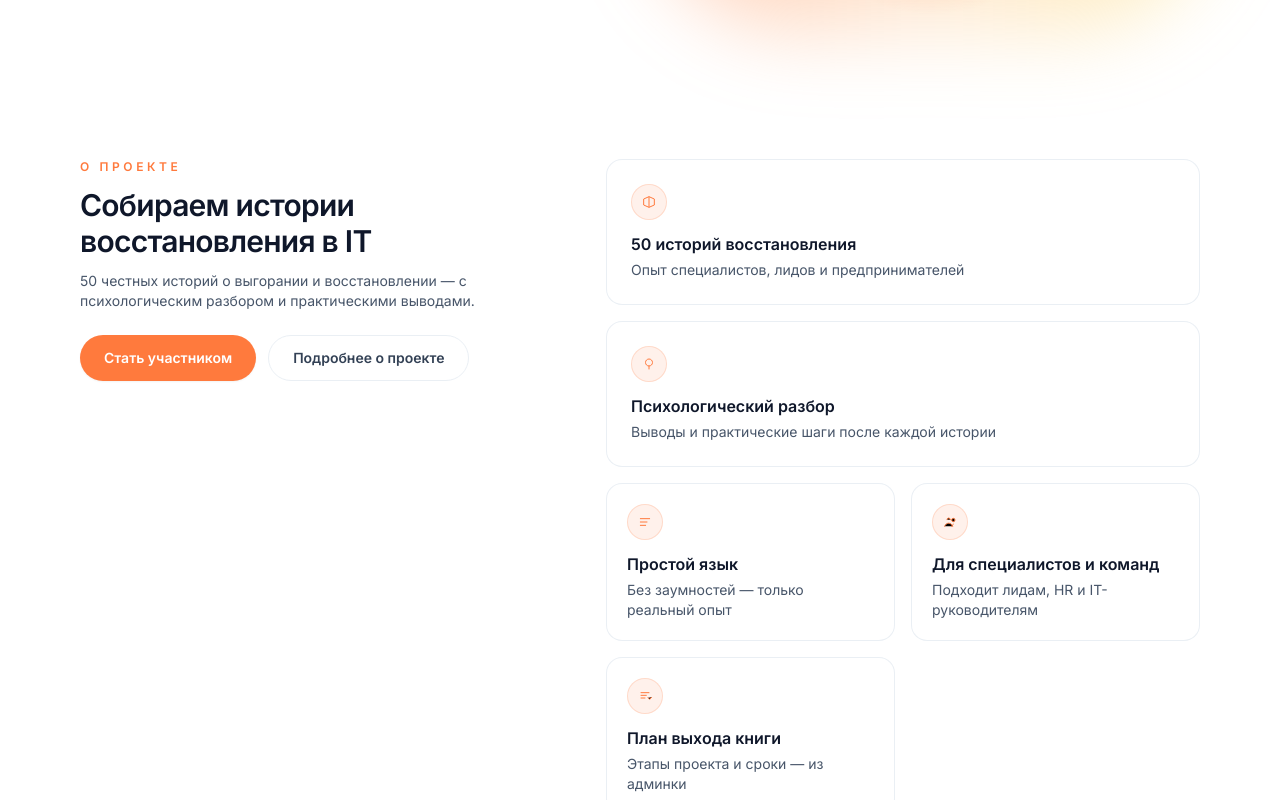
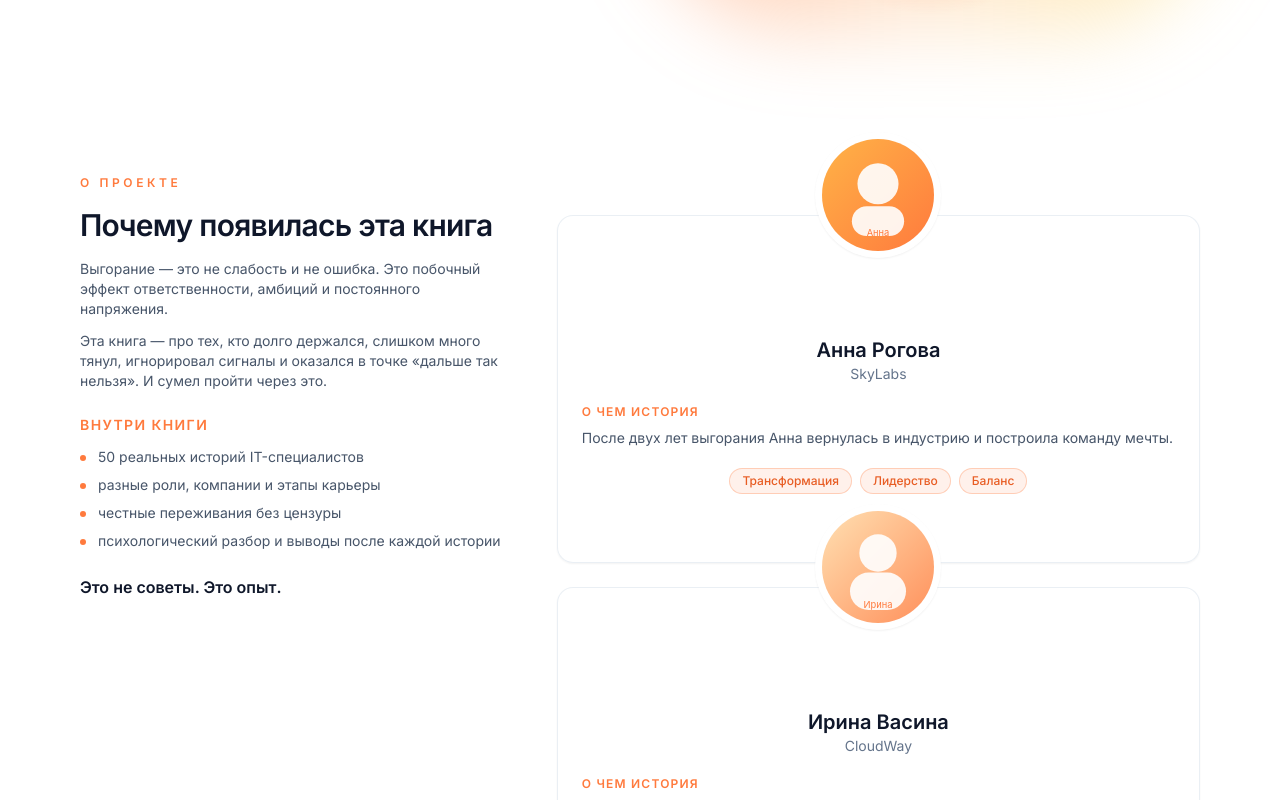
Before and after one commit to spiderpoul/phoenix-project-site, a Next.js app: page / in a window 1280 px wide. Shown: the part 420-1220 px from the top of the page. Built offline with nearby package versions, Linux system fonts and the light colour scheme.

Commit message:
Reshape about section into narrative

```diff
--- a/content/home.json
+++ b/content/home.json
@@ -9,31 +9,21 @@
     "text": "Посмотреть героев",
     "href": "/heroes"
   },
-  "about_description": "50 честных историй о выгорании и восстановлении — с психологическим разбором и практическими выводами.",
-  "about_items": [
-    {
-      "title": "50 историй восстановления",
-      "text": "Опыт специалистов, лидов и предпринимателей",
-      "featured": true
-    },
-    {
-      "title": "Психологический разбор",
-      "text": "Выводы и практические шаги после каждой истории",
-      "featured": true
-    },
-    {
-      "title": "Простой язык",
-      "text": "Без заумностей — только реальный опыт"
-    },
-    {
-      "title": "Для специалистов и команд",
-      "text": "Подходит лидам, HR и IT-руководителям"
-    },
-    {
-      "title": "План выхода книги",
-      "text": "Этапы проекта и сроки — из админки"
-    }
-  ],
+  "about_manifesto": {
+    "title": "Почему появилась эта книга",
+    "intro": [
+      "Выгорание — это не слабость и не ошибка. Это побочный эффект ответственности, амбиций и постоянного напряжения.",
+      "Эта книга — про тех, кто долго держался, слишком много тянул, игнорировал сигналы и оказался в точке «дальше так нельзя». И сумел пройти через это."
+    ],
+    "accent_title": "Внутри книги",
+    "bullets": [
+      "50 реальных историй IT-специалистов",
+      "разные роли, компании и этапы карьеры",
+      "честные переживания без цензуры",
+      "психологический разбор и выводы после каждой истории"
+    ],
+    "final_line": "Это не советы. Это опыт."
+  },
   "featured_count": 6,
   "join_cta_title": "Хочешь стать героем книги?",
   "join_cta_bullets": [
--- a/pages/index.js
+++ b/pages/index.js
@@ -2,6 +2,7 @@ import Head from 'next/head';
 import Layout from '../components/Layout';
 import PhoenixAnimation from '../components/PhoenixAnimation';
 import FeaturedHeroes from '../components/FeaturedHeroes';
+import HeroCard from '../components/HeroCard';
 import heroesIndex from '../data/heroes-index.json';
 import home from '../content/home.json';
 
@@ -16,79 +17,7 @@ export default function Home() {
     })
     .slice(0, home.featured_count);
 
-  const aboutIcons = [
-    (
-      <svg viewBox="0 0 24 24" aria-hidden="true" className="h-4 w-4">
-        <path
-          d="M4 7.5L12 4l8 3.5v9L12 20l-8-3.5v-9Z"
-          fill="none"
-          stroke="currentColor"
-          strokeWidth="1.5"
-        />
-        <path d="M12 4v16" stroke="currentColor" strokeWidth="1.5" />
-      </svg>
-    ),
-    (
-      <svg viewBox="0 0 24 24" aria-hidden="true" className="h-4 w-4">
-        <path
-          d="M12 4.5c2.9 0 5.25 2.35 5.25 5.25 0 2.9-2.35 5.25-5.25 5.25S6.75 12.65 6.75 9.75 9.1 4.5 12 4.5Z"
-          fill="none"
-          stroke="currentColor"
-          strokeWidth="1.5"
-        />
-        <path d="M12 15v4.5" stroke="currentColor" strokeWidth="1.5" strokeLinecap="round" />
-      </svg>
-    ),
-    (
-      <svg viewBox="0 0 24 24" aria-hidden="true" className="h-4 w-4">
-        <path
-          d="M5 7h14M5 12h10M5 17h8"
-          stroke="currentColor"
-          strokeWidth="1.5"
-          strokeLinecap="round"
-        />
-      </svg>
-    ),
-    (
-      <svg viewBox="0 0 24 24" aria-hidden="true" className="h-4 w-4">
-        <path
-          d="M7.5 8.5a2.5 2.5 0 1 1 5 0"
-          stroke="currentColor"
-          strokeWidth="1.5"
-          strokeLinecap="round"
-        />
-        <path
-          d="M4 18.5c.9-2.8 3.3-4.7 6-4.7s5.1 1.9 6 4.7"
-          stroke="currentColor"
-          strokeWidth="1.5"
-          strokeLinecap="round"
-        />
-        <circle cx="17" cy="9" r="2.5" stroke="currentColor" strokeWidth="1.5" />
-        <path
-          d="M14.5 18.5c.4-1.4 1.4-2.6 2.6-3.3"
-          stroke="currentColor"
-          strokeWidth="1.5"
-          strokeLinecap="round"
-        />
-      </svg>
-    ),
-    (
-      <svg viewBox="0 0 24 24" aria-hidden="true" className="h-4 w-4">
-        <path
-          d="M6 7h12M6 11h8M6 15h6"
-          stroke="currentColor"
-          strokeWidth="1.5"
-          strokeLinecap="round"
-        />
-        <path
-          d="M16.5 14.5 19 17l3-3"
-          stroke="currentColor"
-          strokeWidth="1.5"
-          strokeLinecap="round"
-        />
-      </svg>
-    )
-  ];
+  const aboutHeroes = featuredHeroes.slice(0, 2);
 
   return (
     <Layout>
@@ -126,45 +55,36 @@ export default function Home() {
         </div>
       </section>
 
-      <section className="py-16">
-        <div className="mx-auto grid max-w-6xl gap-10 px-4 lg:grid-cols-[0.9fr_1.1fr] lg:items-start">
+      <section className="py-20">
+        <div className="mx-auto grid max-w-6xl gap-12 px-4 lg:grid-cols-[0.4fr_0.6fr] lg:items-start">
           <div className="flex flex-col gap-6">
-            <div className="flex flex-col gap-3">
+            <div className="flex flex-col gap-4">
               <p className="text-xs font-semibold uppercase tracking-[0.3em] text-ember-500">О проекте</p>
-              <h2 className="section-title">Собираем истории восстановления в IT</h2>
-              <p className="text-sm text-slate-600 dark:text-slate-300">{home.about_description}</p>
+              <h2 className="section-title">{home.about_manifesto.title}</h2>
+              <div className="space-y-3 text-sm text-slate-600 dark:text-slate-300">
+                {home.about_manifesto.intro.map((paragraph) => (
+                  <p key={paragraph}>{paragraph}</p>
+                ))}
+              </div>
             </div>
-            <div className="flex flex-col gap-3 sm:flex-row sm:flex-wrap">
-              <a
-                href="/join"
-                className="inline-flex min-h-[44px] w-full items-center justify-center rounded-full bg-ember-500 px-6 py-3 text-sm font-semibold text-white shadow-sm transition hover:bg-ember-600 focus-visible:outline-none focus-visible:ring-2 focus-visible:ring-ember-500/60 focus-visible:ring-offset-2 focus-visible:ring-offset-white dark:focus-visible:ring-offset-slate-950 sm:w-auto"
-              >
-                Стать участником
-              </a>
-              <a
-                href="/about"
-                className="inline-flex min-h-[44px] w-full items-center justify-center rounded-full border border-slate-200/70 px-6 py-3 text-sm font-semibold text-slate-700 transition hover:border-ember-500/60 hover:text-ember-600 focus-visible:outline-none focus-visible:ring-2 focus-visible:ring-ember-500/60 focus-visible:ring-offset-2 focus-visible:ring-offset-white dark:border-slate-700/70 dark:text-slate-200 dark:focus-visible:ring-offset-slate-950 sm:w-auto"
-              >
-                Подробнее о проекте
-              </a>
+            <div className="space-y-3">
+              <p className="text-sm font-semibold uppercase tracking-widest text-ember-500">
+                {home.about_manifesto.accent_title}
+              </p>
+              <ul className="space-y-2 text-sm text-slate-600 dark:text-slate-300">
+                {home.about_manifesto.bullets.map((item) => (
+                  <li key={item} className="flex gap-3">
+                    <span className="mt-2 h-1.5 w-1.5 rounded-full bg-ember-500" aria-hidden="true" />
+                    <span>{item}</span>
+                  </li>
+                ))}
+              </ul>
             </div>
+            <p className="text-base font-semibold text-slate-900 dark:text-white">{home.about_manifesto.final_line}</p>
           </div>
-          <div className="grid gap-4 sm:grid-cols-2">
-            {home.about_items.map((item, index) => (
-              <div
-                key={item.title}
-                className={`group flex flex-col gap-3 rounded-2xl border border-slate-200/70 bg-white/70 p-5 text-sm text-slate-600 transition duration-200 hover:-translate-y-1 hover:border-ember-500/60 hover:text-slate-800 hover:shadow-md hover:shadow-ember-500/10 dark:border-slate-800/80 dark:bg-slate-900/60 dark:text-slate-200 ${
-                  item.featured ? 'sm:col-span-2 lg:p-6' : ''
-                }`}
-              >
-                <div className="inline-flex h-9 w-9 items-center justify-center rounded-full border border-ember-500/20 bg-ember-500/10 text-ember-500">
-                  {aboutIcons[index % aboutIcons.length]}
-                </div>
-                <div className="flex flex-col gap-1">
-                  <h3 className="text-base font-semibold text-slate-900 dark:text-white">{item.title}</h3>
-                  <p className="text-sm text-slate-600 dark:text-slate-300">{item.text}</p>
-                </div>
-              </div>
+          <div className="grid gap-6 pt-10 sm:grid-cols-2 lg:grid-cols-1">
+            {aboutHeroes.map((hero) => (
+              <HeroCard key={hero.slug} hero={hero} />
             ))}
           </div>
         </div>
```
